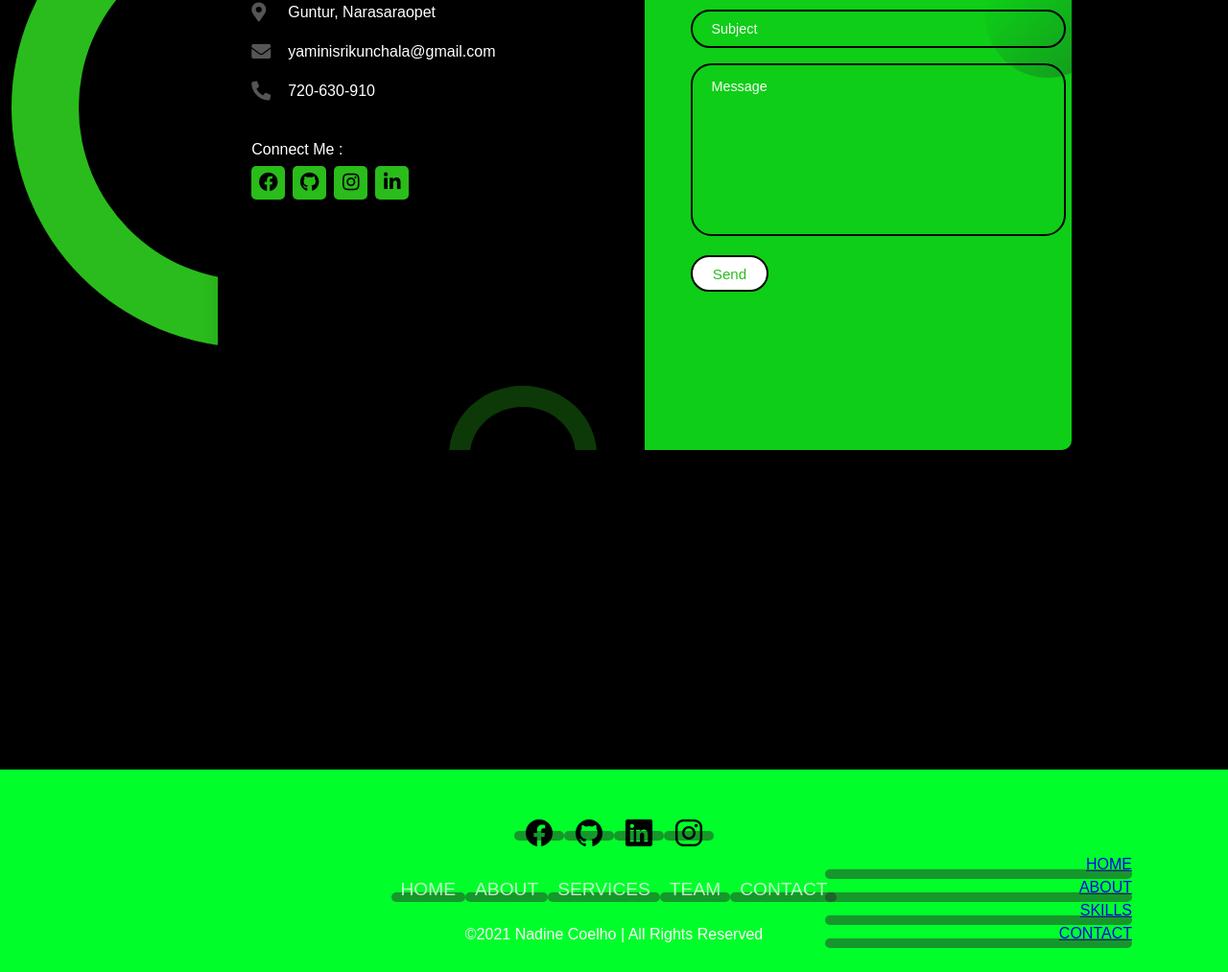
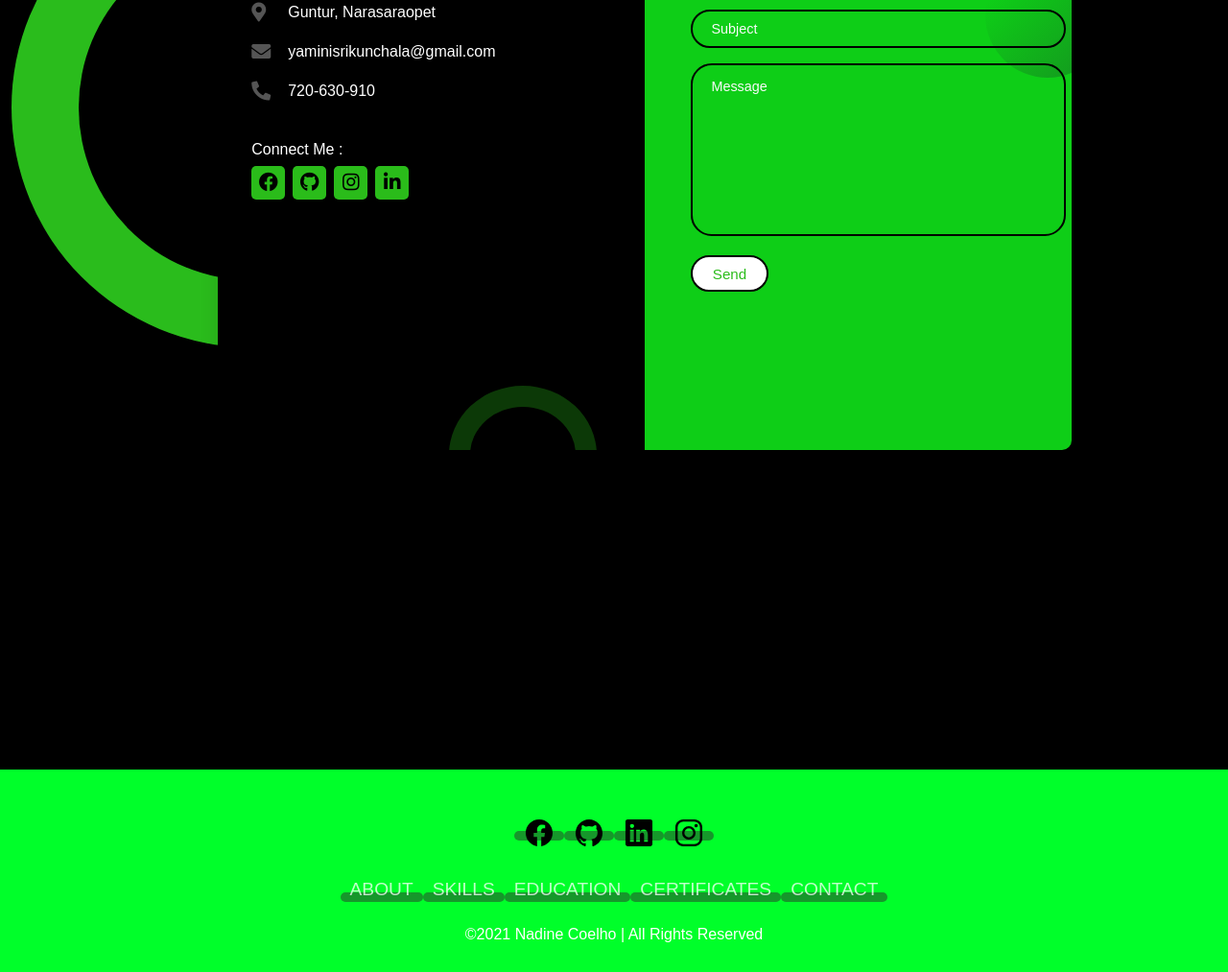
Before and after one commit to Yamini-14sri/portfolio-presentation-, a plain HTML site: page index.htm in a window 1280 px wide. Shown: the part 4082-5095 px from the top of the page at 96% size. Drawn offline with nearby package versions, Linux system fonts and the light colour scheme; files that its build step writes are made by us from their sources; files whose address does not match are found by name.

Commit message:
First commit

```diff
--- a/index.htm
+++ b/index.htm
@@ -239,23 +239,15 @@
                 </a></li>
             </ul>
             <ul class="menu">
-              <li class="menu__item"><a class="menu__link" href="#">Home</a></li>
-              <li class="menu__item"><a class="menu__link" href="#">About</a></li>
-              <li class="menu__item"><a class="menu__link" href="#">Services</a></li>
-              <li class="menu__item"><a class="menu__link" href="#">Team</a></li>
-              <li class="menu__item"><a class="menu__link" href="#">Contact</a></li>
+              <li class="menu__item"><a class="menu__link" href="#about">about</a></li>
+              <li class="menu__item"><a class="menu__link" href="#skills">skills</a></li>
+              <li class="menu__item"><a class="menu__link" href="#education">education</a></li>
+              <li class="menu__item"><a class="menu__link" href="#certificates">certificates</a></li>
+              <li class="menu__item"><a class="menu__link" href="#content">Contact</a></li>
 
             </ul>
             <p>&copy;2021 Nadine Coelho | All Rights Reserved</p>
-            <div class="footer-col">
 
-                <ul>
-                    <li><a href="#home">Home</a></li>
-                    <li><a href="#about">About</a></li>
-                    <li><a href="#skills">Skills</a></li>
-                    <li><a href="#contact">Contact</a></li>
-                </ul>
-            </div>
           </footer>
           <script type="module" src="https://unpkg.com/ionicons@5.5.2/dist/ionicons/ionicons.esm.js"></script>
           <script nomodule src="https://unpkg.com/ionicons@5.5.2/dist/ionicons/ionicons.js"></script>
```
